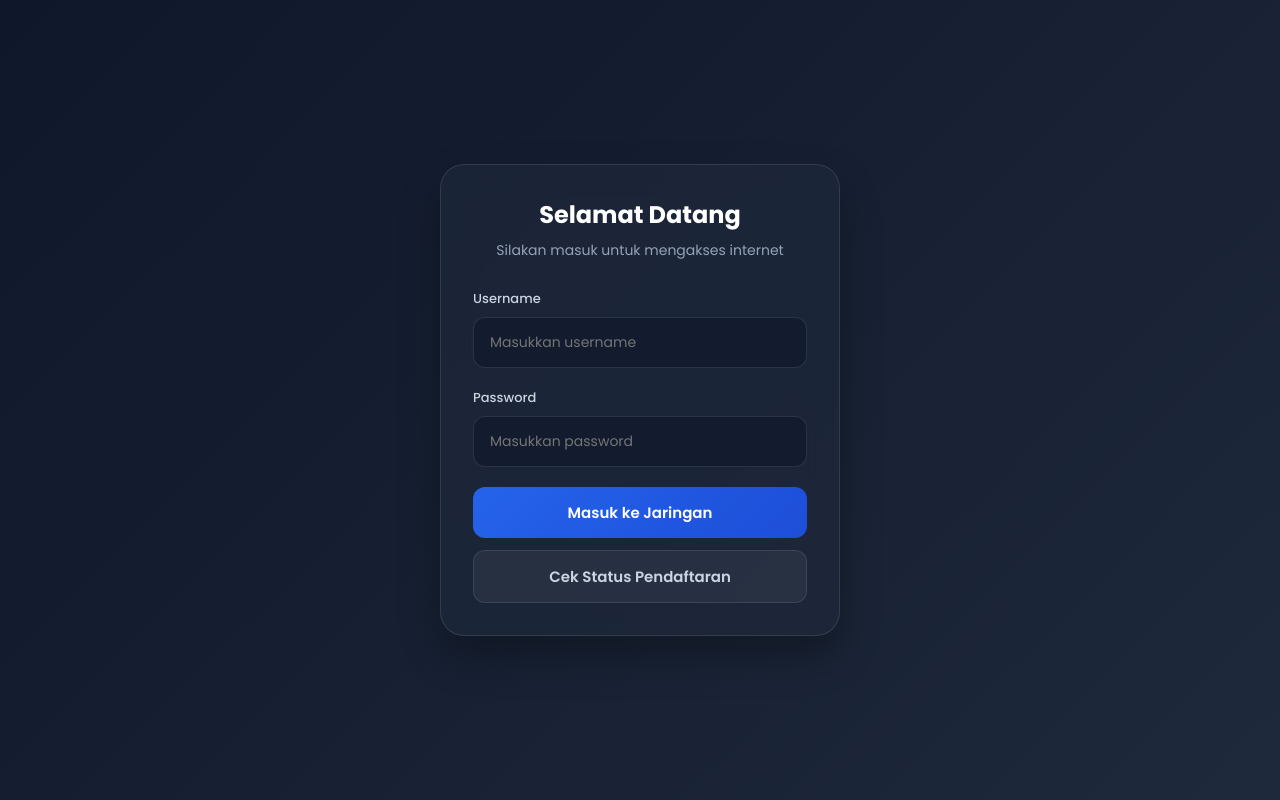
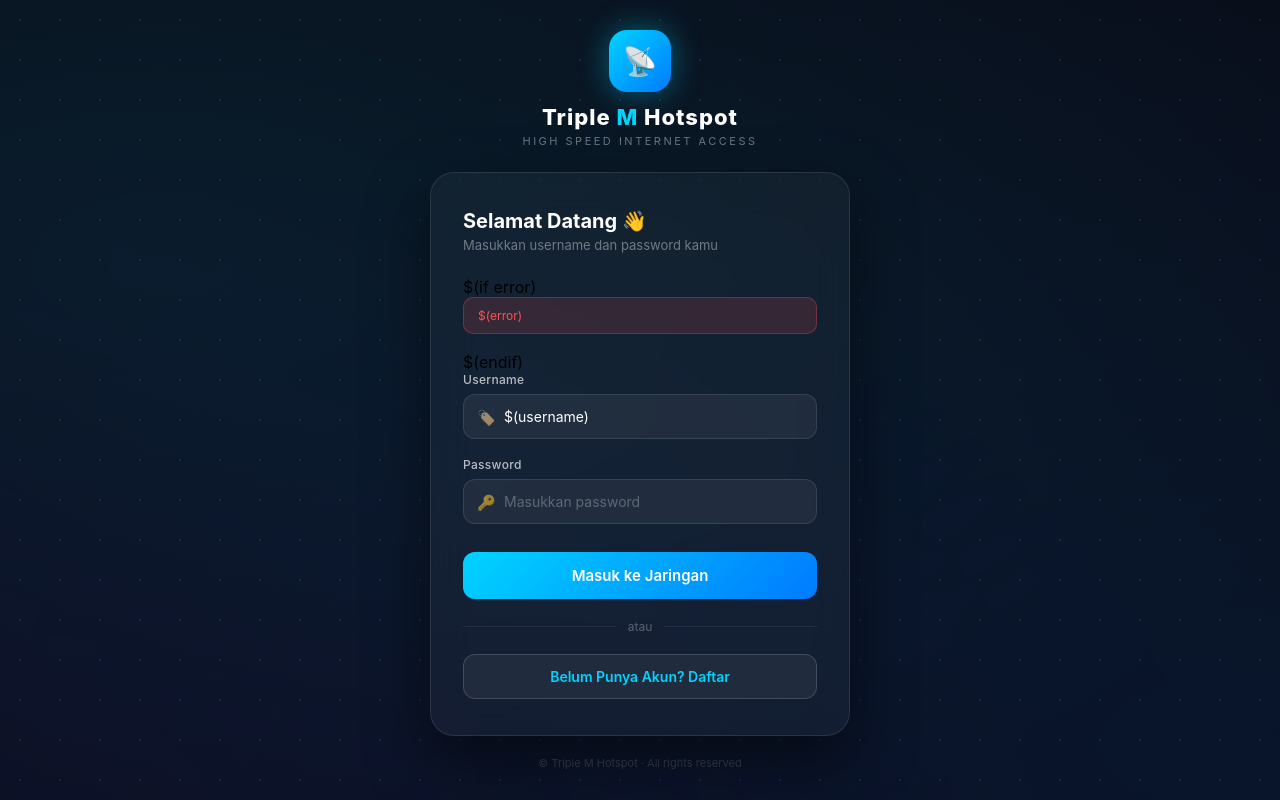
Before and after one commit to morenoM-bit/3m, a website: page public/login.html in a window 1280 px wide. Drawn offline with Linux system fonts and the light colour scheme.

Commit message:
Update login.html

```diff
--- a/public/login.html
+++ b/public/login.html
@@ -3,367 +3,296 @@
 <head>
     <meta charset="UTF-8">
     <meta name="viewport" content="width=device-width, initial-scale=1.0">
-    <title>Login Hotspot</title>
-    <link href="https://fonts.googleapis.com/css2?family=Poppins:wght@400;500;600;700&display=swap" rel="stylesheet">
+    <title>Triple M Hotspot - Login</title>
     <style>
-        * {
-            margin: 0;
-            padding: 0;
-            box-sizing: border-box;
-            font-family: 'Poppins', sans-serif;
+        * { margin: 0; padding: 0; box-sizing: border-box; }
+
+        body {
+            font-family: -apple-system, BlinkMacSystemFont, "Segoe UI", Roboto, Helvetica, Arial, sans-serif;
+            background: #0a0e1a;
+            min-height: 100vh;
+            display: flex;
+            justify-content: center;
+            align-items: center;
+            padding: 20px;
+            position: relative;
+            overflow-x: hidden;
         }
 
-        body {
-            min-height: 100vh;
-            display: flex;
+        body::before {
+            content: '';
+            position: fixed;
+            top: -50%;
+            left: -50%;
+            width: 200%;
+            height: 200%;
+            background: radial-gradient(ellipse at 30% 40%, rgba(0, 212, 255, 0.08) 0%, transparent 50%),
+                        radial-gradient(ellipse at 70% 70%, rgba(0, 122, 255, 0.08) 0%, transparent 50%),
+                        radial-gradient(ellipse at 10% 80%, rgba(120, 0, 255, 0.05) 0%, transparent 50%);
+            animation: bgMove 8s ease-in-out infinite alternate;
+            pointer-events: none;
+            z-index: 0;
+        }
+
+        @keyframes bgMove {
+            0% { transform: translate(0, 0); }
+            100% { transform: translate(2%, 2%); }
+        }
+
+        body::after {
+            content: '';
+            position: fixed;
+            inset: 0;
+            background-image: radial-gradient(circle, rgba(0, 212, 255, 0.12) 1px, transparent 1px);
+            background-size: 40px 40px;
+            pointer-events: none;
+            z-index: 0;
+        }
+
+        .wrapper {
+            position: relative;
+            z-index: 1;
+            width: 100%;
+            max-width: 420px;
+        }
+
+        .brand {
+            text-align: center;
+            margin-bottom: 24px;
+        }
+
+        .brand-logo {
+            display: inline-flex;
             align-items: center;
             justify-content: center;
-            background: linear-gradient(135deg, #0f172a 0%, #1e293b 100%);
-            padding: 20px;
+            width: 62px;
+            height: 62px;
+            background: linear-gradient(135deg, #00d4ff, #007aff);
+            border-radius: 18px;
+            font-size: 28px;
+            margin-bottom: 12px;
+            box-shadow: 0 0 30px rgba(0, 212, 255, 0.4);
+            animation: pulse 2.5s ease-in-out infinite;
         }
 
-        .login-card {
-            background: rgba(30, 41, 59, 0.7);
-            backdrop-filter: blur(16px);
+        @keyframes pulse {
+            0%, 100% { box-shadow: 0 0 30px rgba(0, 212, 255, 0.4); }
+            50% { box-shadow: 0 0 50px rgba(0, 212, 255, 0.7); }
+        }
+
+        .brand-name {
+            font-size: 22px;
+            font-weight: 800;
+            color: #ffffff;
+            letter-spacing: 1px;
+        }
+
+        .brand-name span { color: #00d4ff; }
+
+        .brand-tagline {
+            font-size: 11px;
+            color: rgba(255,255,255,0.4);
+            margin-top: 4px;
+            letter-spacing: 2.5px;
+            text-transform: uppercase;
+        }
+
+        .card {
+            background: rgba(255, 255, 255, 0.04);
             border: 1px solid rgba(255, 255, 255, 0.1);
             border-radius: 24px;
-            padding: 32px;
-            width: 100%;
-            max-width: 400px;
-            box-shadow: 0 20px 40px rgba(0, 0, 0, 0.3);
+            padding: 36px 32px;
+            backdrop-filter: blur(20px);
+            -webkit-backdrop-filter: blur(20px);
+            box-shadow: 0 25px 60px rgba(0, 0, 0, 0.5);
         }
 
-        .header {
-            text-align: center;
-            margin-bottom: 28px;
+        .card-title {
+            font-size: 20px;
+            font-weight: 700;
+            color: #fff;
+            margin-bottom: 4px;
         }
 
-        .header h1 {
-            color: #ffffff;
-            font-size: 24px;
-            font-weight: 700;
-            margin-bottom: 8px;
-        }
-
-        .header p {
-            color: #94a3b8;
-            font-size: 14px;
+        .card-subtitle {
+            font-size: 13px;
+            color: rgba(255, 255, 255, 0.4);
+            margin-bottom: 24px;
         }
 
         .form-group {
-            margin-bottom: 20px;
+            margin-bottom: 18px;
         }
 
         .form-group label {
             display: block;
-            color: #cbd5e1;
-            font-size: 13px;
+            margin-bottom: 7px;
+            color: rgba(255, 255, 255, 0.7);
             font-weight: 500;
-            margin-bottom: 8px;
+            font-size: 12px;
+            letter-spacing: 0.3px;
         }
 
-        .input-field {
-            width: 100%;
-            padding: 14px 16px;
-            background: rgba(15, 23, 42, 0.6);
-            border: 1px solid rgba(255, 255, 255, 0.1);
-            border-radius: 12px;
-            color: #ffffff;
-            font-size: 14px;
-            outline: none;
-            transition: all 0.3s ease;
+        .input-wrapper { position: relative; }
+
+        .input-icon {
+            position: absolute;
+            left: 14px;
+            top: 50%;
+            transform: translateY(-50%);
+            font-size: 15px;
+            pointer-events: none;
+            opacity: 0.55;
         }
 
-        .input-field:focus {
-            border-color: #3b82f6;
-            box-shadow: 0 0 0 3px rgba(59, 130, 246, 0.2);
+        .form-group input {
+            width: 100%;
+            padding: 13px 14px 13px 40px;
+            background: rgba(255, 255, 255, 0.06);
+            border: 1.5px solid rgba(255, 255, 255, 0.1);
+            border-radius: 12px;
+            font-size: 14px;
+            font-family: inherit;
+            color: #fff;
+            transition: all 0.3s;
+        }
+
+        .form-group input::placeholder { color: rgba(255, 255, 255, 0.28); }
+
+        .form-group input:focus {
+            outline: none;
+            border-color: #00d4ff;
+            background: rgba(0, 212, 255, 0.07);
+            box-shadow: 0 0 0 3px rgba(0, 212, 255, 0.12);
         }
 
         .btn {
             width: 100%;
             padding: 14px;
-            background: linear-gradient(135deg, #2563eb 0%, #1d4ed8 100%);
+            background: linear-gradient(135deg, #00d4ff 0%, #007aff 100%);
+            color: white;
             border: none;
             border-radius: 12px;
-            color: #ffffff;
             font-size: 15px;
             font-weight: 600;
+            font-family: inherit;
             cursor: pointer;
-            transition: all 0.3s ease;
+            transition: all 0.3s;
+            margin-top: 10px;
         }
 
         .btn:hover {
-            opacity: 0.9;
-            transform: translateY(-1px);
-        }
-
-        .btn:disabled {
-            opacity: 0.6;
-            cursor: not-allowed;
-            transform: none;
+            transform: translateY(-2px);
+            box-shadow: 0 12px 30px rgba(0, 122, 255, 0.45);
         }
 
         .btn-secondary {
-            background: rgba(255, 255, 255, 0.05);
-            border: 1px solid rgba(255, 255, 255, 0.1);
-            color: #cbd5e1;
+            display: block;
+            text-align: center;
+            width: 100%;
+            padding: 13px;
+            background: rgba(255, 255, 255, 0.06);
+            border: 1px solid rgba(255, 255, 255, 0.15);
+            color: #00d4ff;
+            border-radius: 12px;
+            font-size: 14px;
+            font-weight: 600;
+            text-decoration: none;
+            transition: all 0.3s;
             margin-top: 12px;
         }
 
         .btn-secondary:hover {
-            background: rgba(255, 255, 255, 0.1);
+            background: rgba(0, 212, 255, 0.12);
+            border-color: #00d4ff;
         }
 
-        .message {
-            padding: 12px;
-            border-radius: 10px;
-            font-size: 13px;
-            margin-bottom: 20px;
-            display: none;
-            text-align: center;
+        .divider {
+            display: flex;
+            align-items: center;
+            gap: 12px;
+            margin: 20px 0;
         }
 
-        .message.error {
-            background: rgba(239, 68, 68, 0.15);
-            border: 1px solid rgba(239, 68, 68, 0.3);
-            color: #fca5a5;
+        .divider::before, .divider::after {
+            content: '';
+            flex: 1;
+            height: 1px;
+            background: rgba(255,255,255,0.08);
         }
 
-        .message.success {
-            background: rgba(34, 197, 94, 0.15);
-            border: 1px solid rgba(34, 197, 94, 0.3);
-            color: #86efac;
+        .divider span {
+            font-size: 12px;
+            color: rgba(255,255,255,0.3);
         }
 
-        .message.info {
-            background: rgba(59, 130, 246, 0.15);
-            border: 1px solid rgba(59, 130, 246, 0.3);
-            color: #93c5fd;
+        .footer {
+            text-align: center;
+            margin-top: 20px;
+            color: rgba(255,255,255,0.18);
+            font-size: 11px;
         }
 
-        .status-box {
+        /* Error Message Alert */
+        .alert-error {
+            background: rgba(255, 82, 82, 0.15);
+            border: 1px solid rgba(255, 82, 82, 0.3);
+            color: #ff5252;
+            padding: 10px 14px;
+            border-radius: 10px;
+            font-size: 12px;
+            margin-bottom: 18px;
             display: none;
-            margin-top: 20px;
-            padding-top: 20px;
-            border-top: 1px solid rgba(255, 255, 255, 0.1);
-        }
-
-        .status-box.show {
-            display: block;
-        }
-
-        .status-result {
-            margin-top: 12px;
-            font-size: 13px;
-            text-align: center;
-            display: none;
-            padding: 10px;
-            border-radius: 8px;
-        }
-
-        .status-result.approved {
-            background: rgba(34, 197, 94, 0.15);
-            color: #86efac;
-        }
-
-        .status-result.pending {
-            background: rgba(234, 179, 8, 0.15);
-            color: #fde047;
-        }
-
-        .status-result.rejected, .status-result.not-found {
-            background: rgba(239, 68, 68, 0.15);
-            color: #fca5a5;
-        }
-
-        .loading {
-            display: inline-block;
-            width: 16px;
-            height: 16px;
-            border: 2px solid rgba(255, 255, 255, 0.3);
-            border-radius: 50%;
-            border-top-color: #ffffff;
-            animation: spin 0.8s linear infinite;
-            vertical-align: middle;
-            margin-right: 8px;
-        }
-
-        @keyframes spin {
-            to { transform: rotate(360deg); }
         }
     </style>
 </head>
 <body>
-
-    <div class="login-card">
-        <div class="header">
-            <h1>Selamat Datang</h1>
-            <p>Silakan masuk untuk mengakses internet</p>
+    <div class="wrapper">
+        <div class="brand">
+            <div class="brand-logo">📡</div>
+            <div class="brand-name">Triple <span>M</span> Hotspot</div>
+            <div class="brand-tagline">High Speed Internet Access</div>
         </div>
 
-        <div id="message" class="message"></div>
+        <div class="card">
+            <div class="card-title">Selamat Datang 👋</div>
+            <div class="card-subtitle">Masukkan username dan password kamu</div>
 
-        <!-- Form Tampilan Utama -->
-        <form id="loginForm">
+            $(if error)
+            <div class="alert-error" style="display: block;">
+                $(error)
+            </div>
+            $(endif)
+
+            <form name="login" action="$(link-login-only)" method="post">
+                <input type="hidden" name="dst" value="$(link-orig)" />
+                <input type="hidden" name="popup" value="true" />
+
                 <div class="form-group">
                     <label for="username">Username</label>
-                <input type="text" id="username" class="input-field" placeholder="Masukkan username" required autocomplete="off">
+                    <div class="input-wrapper">
+                        <span class="input-icon">🏷️</span>
+                        <input type="text" id="username" name="username" value="$(username)" required placeholder="Masukkan username">
+                    </div>
                 </div>
 
                 <div class="form-group">
                     <label for="password">Password</label>
-                <input type="password" id="password" class="input-field" placeholder="Masukkan password" required>
-            </div>
-
-            <button type="submit" id="submitBtn" class="btn">
-                <span id="btnText">Masuk ke Jaringan</span>
-            </button>
-        </form>
-
-        <button type="button" class="btn btn-secondary" onclick="toggleStatusCheck()">Cek Status Pendaftaran</button>
-
-        <!-- Box Cek Status -->
-        <div id="statusCheck" class="status-box">
-            <div class="form-group">
-                <label for="checkUsername">Username Pendaftaran</label>
-                <input type="text" id="checkUsername" class="input-field" placeholder="Username yang terdaftar" onkeypress="handleCheckStatusEnter(event)">
-            </div>
-            <button type="button" id="checkStatusBtn" class="btn btn-secondary" onclick="checkStatus()">Cek Status</button>
-            <div id="statusResult" class="status-result"></div>
+                    <div class="input-wrapper">
+                        <span class="input-icon">🔑</span>
+                        <input type="password" id="password" name="password" required placeholder="Masukkan password">
                     </div>
                 </div>
 
-    <!-- Form Asli MikroTik (Submit Sebenarnya ke Router) -->
-    <form id="mtLoginForm" name="sendin" action="$(link-login-only)" method="post" style="display: none;">
-        <input type="hidden" name="username" id="mt_username">
-        <input type="hidden" name="password" id="mt_password">
-        <input type="hidden" name="dst" value="$(link-orig)">
-        <input type="hidden" name="popup" value="true">
+                <button type="submit" class="btn">Masuk ke Jaringan</button>
             </form>
 
-    <script>
-        const BACKEND_URL = 'https://3m-r3if.vercel.app';
+            <div class="divider"><span>atau</span></div>
 
-        const form = document.getElementById('loginForm');
-        const submitBtn = document.getElementById('submitBtn');
-        const btnText = document.getElementById('btnText');
-        const message = document.getElementById('message');
-        const statusCheck = document.getElementById('statusCheck');
+            <a href="register.html" class="btn-secondary">Belum Punya Akun? Daftar</a>
+        </div>
 
-        function showMessage(text, type) {
-            message.textContent = text;
-            message.className = `message ${type}`;
-            message.style.display = 'block';
-        }
-
-        function submitDirectToMikrotik(username, password) {
-            document.getElementById('mt_username').value = username;
-            document.getElementById('mt_password').value = password;
-            document.getElementById('mtLoginForm').submit();
-        }
-
-        form.addEventListener('submit', async (e) => {
-            e.preventDefault();
-
-            const usernameVal = document.getElementById('username').value.trim();
-            const passwordVal = document.getElementById('password').value.trim();
-
-            if (!usernameVal || !passwordVal) {
-                showMessage('Username dan password wajib diisi', 'error');
-                return;
-            }
-
-            submitBtn.disabled = true;
-            btnText.innerHTML = '<span class="loading"></span> Memproses...';
-
-            try {
-                const response = await fetch(`${BACKEND_URL}/api/login`, {
-                    method: 'POST',
-                    headers: { 'Content-Type': 'application/json' },
-                    body: JSON.stringify({ username: usernameVal, password: passwordVal })
-                });
-
-                const data = await response.json();
-
-                if (data.success) {
-                    const nameUser = data.user && data.user.name ? data.user.name : usernameVal;
-                    showMessage(`Selamat datang, ${nameUser}! Mengalihkan...`, 'success');
-
-                    setTimeout(() => {
-                        submitDirectToMikrotik(usernameVal, passwordVal);
-                    }, 500);
-                } else {
-                    showMessage(data.message || 'Username atau password salah', 'error');
-                    submitBtn.disabled = false;
-                    btnText.textContent = 'Masuk ke Jaringan';
-                }
-            } catch (error) {
-                // Jika API Backend Vercel Error / Offline, langsung bypass login ke MikroTik
-                showMessage('Menghubungkan ke MikroTik...', 'info');
-                setTimeout(() => {
-                    submitDirectToMikrotik(usernameVal, passwordVal);
-                }, 500);
-            }
-        });
-
-        function toggleStatusCheck() {
-            const isVisible = statusCheck.classList.contains('show');
-            if (isVisible) {
-                statusCheck.classList.remove('show');
-            } else {
-                statusCheck.classList.add('show');
-                document.getElementById('checkUsername').focus();
-            }
-        }
-
-        function handleCheckStatusEnter(e) {
-            if (e.key === 'Enter') {
-                e.preventDefault();
-                checkStatus();
-            }
-        }
-
-        async function checkStatus() {
-            const usernameInput = document.getElementById('checkUsername');
-            const username = usernameInput.value.trim();
-            const statusResult = document.getElementById('statusResult');
-            const checkStatusBtn = document.getElementById('checkStatusBtn');
-
-            if (!username) {
-                statusResult.textContent = 'Masukkan username terlebih dahulu';
-                statusResult.className = 'status-result not-found';
-                statusResult.style.display = 'block';
-                return;
-            }
-
-            checkStatusBtn.disabled = true;
-            checkStatusBtn.innerHTML = '<span class="loading" style="width:12px;height:12px;margin-right:4px;"></span>...';
-
-            try {
-                const response = await fetch(`${BACKEND_URL}/api/status/${encodeURIComponent(username)}`);
-                const data = await response.json();
-
-                if (data.success) {
-                    let textMsg = `Status: ${data.status.toUpperCase()}`;
-                    if (data.status === 'pending') textMsg += ' - Menunggu approval';
-                    else if (data.status === 'approved') textMsg += ' - Silakan login';
-                    else if (data.status === 'rejected') textMsg += ' - Ditolak';
-
-                    statusResult.textContent = textMsg;
-                    statusResult.className = `status-result ${data.status.toLowerCase()}`;
-                } else {
-                    statusResult.textContent = data.message || 'Status tidak ditemukan';
-                    statusResult.className = 'status-result not-found';
-                }
-            } catch (error) {
-                statusResult.textContent = 'Gagal mengecek status.';
-                statusResult.className = 'status-result not-found';
-            } finally {
-                statusResult.style.display = 'block';
-                checkStatusBtn.disabled = false;
-                checkStatusBtn.textContent = 'Cek Status';
-            }
-        }
-    </script>
+        <div class="footer">© Triple M Hotspot · All rights reserved</div>
+    </div>
 </body>
 </html>
```
Lines whose indentation alone changed are shown as unchanged.
